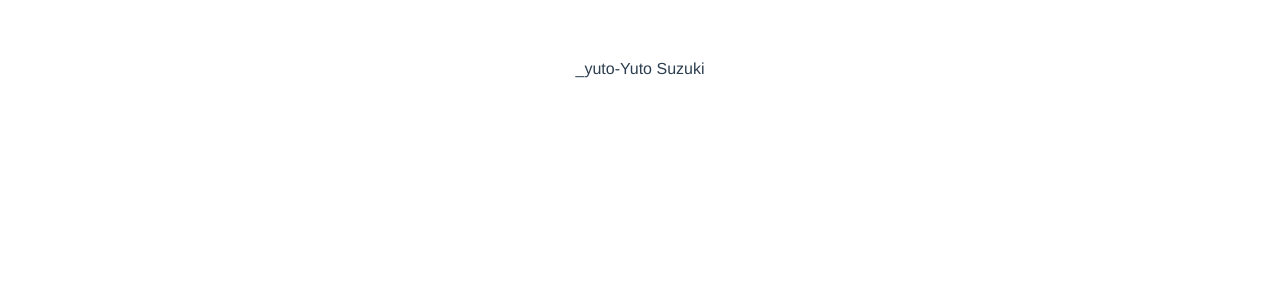
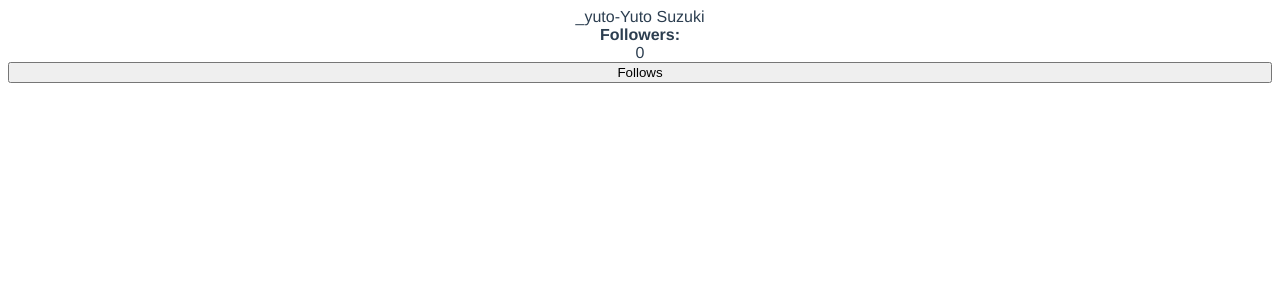
Before and after one commit to suzuking1192/twotter, a Vue app: page / in a window 1280 px wide. Shown: the top 300 px of the page. Built offline with nearby package versions, Linux system fonts and the light colour scheme.

Commit message:
add buttton

```diff
--- a/src/App.vue
+++ b/src/App.vue
@@ -1,6 +1,10 @@
 <template>
   <div id="app">
     {{user.username}}-{{fullName}}
+    <strong>Followers:</strong>{{followers}}
+    <button>
+      Follows
+    </button>
   </div>
 
 </template>
@@ -28,6 +32,11 @@ export default {
 
     }
 
+  },
+  method:{
+    followers(){
+      this.followers++
+    }
   }
 }
 </script>
@@ -37,8 +46,9 @@ export default {
   font-family: Avenir, Helvetica, Arial, sans-serif;
   -webkit-font-smoothing: antialiased;
   -moz-osx-font-smoothing: grayscale;
-  text-align: center;
+  display: flex;
   color: #2c3e50;
-  margin-top: 60px;
+  flex-direction: column;
+  text-align:center;
 }
 </style>
```
